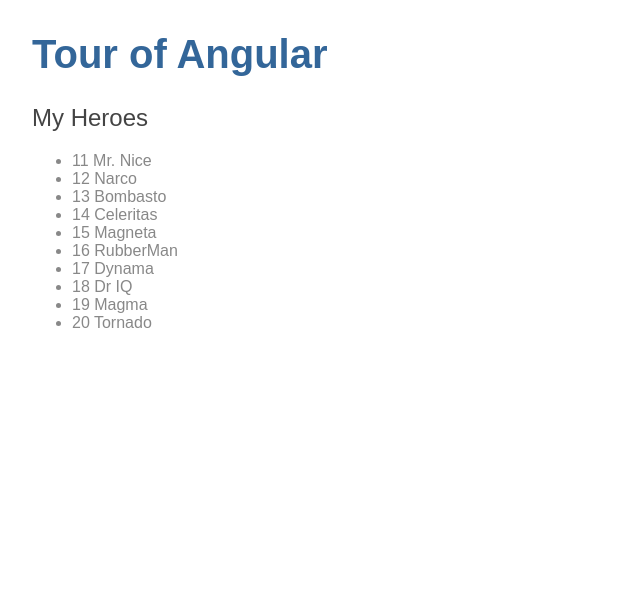
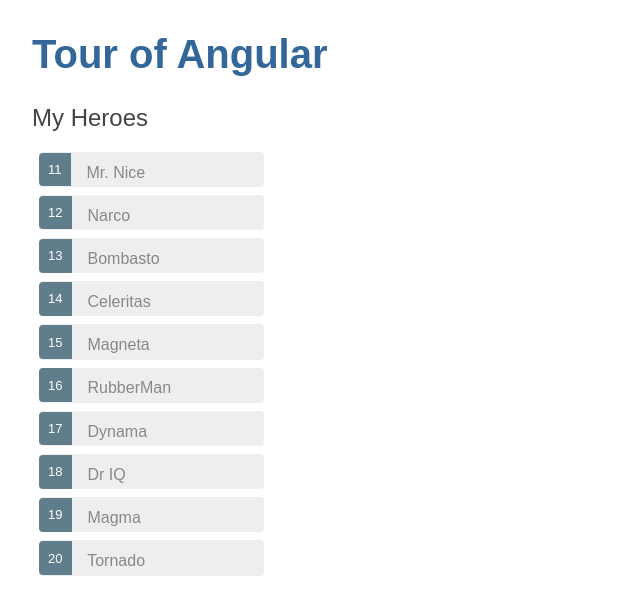
Before and after one commit to RajendrasinhParmar/Angular-tour, an Angular app: page / in a window 1280 px wide. Shown: the top 614 px of the page, without its empty margins (0-640 px from the left). Built offline with nearby package versions, Linux system fonts and the light colour scheme.

Commit message:
Add styles for list

```diff
--- a/src/app/heroes/heroes.component.html
+++ b/src/app/heroes/heroes.component.html
@@ -1,6 +1,20 @@
 <h2>My Heroes</h2>
 <ul class="heroes">
-  <li *ngFor="let hero of heroes">
+  <li *ngFor="let hero of heroes"
+    [class.selected]="hero === selectedHero"
+    (click)="onSelect(hero)">
     <span class="badge">{{hero.id}}</span> {{hero.name}}
   </li>
 </ul>
+
+<div *ngIf="selectedHero">
+
+  <h2>{{selectedHero.name | uppercase}} Details</h2>
+  <div><span>id: </span>{{selectedHero.id}}</div>
+  <div>
+    <label>name:
+      <input [(ngModel)]="selectedHero.name" placeholder="name">
+    </label>
+  </div>
+
+</div>
--- a/src/app/heroes/heroes.component.scss
+++ b/src/app/heroes/heroes.component.scss
@@ -0,0 +1,50 @@
+/* HeroesComponent's private CSS styles */
+
+.selected {
+  background-color: #cfd8dc !important;
+  color: white;
+}
+
+.heroes {
+  margin: 0 0 2em 0;
+  list-style-type: none;
+  padding: 0;
+  width: 15em;
+  li {
+    cursor: pointer;
+    position: relative;
+    left: 0;
+    background-color: #eee;
+    margin: 0.5em;
+    padding: 0.3em 0;
+    height: 1.6em;
+    border-radius: 4px;
+    &.selected:hover {
+      background-color: #bbd8dc !important;
+      color: white;
+    }
+    &:hover {
+      color: #607d8b;
+      background-color: #ddd;
+      left: 0.1em;
+    }
+  }
+  .text {
+    position: relative;
+    top: -3px;
+  }
+  .badge {
+    display: inline-block;
+    font-size: small;
+    color: white;
+    padding: 0.8em 0.7em 0 0.7em;
+    background-color: #607d8b;
+    line-height: 1em;
+    position: relative;
+    left: -1px;
+    top: -4px;
+    height: 1.8em;
+    margin-right: 0.8em;
+    border-radius: 4px 0 0 4px;
+  }
+}
--- a/src/app/heroes/heroes.component.ts
+++ b/src/app/heroes/heroes.component.ts
@@ -1,24 +1,21 @@
-import { Component, OnInit } from '@angular/core';
+import { Component, OnInit } from "@angular/core";
 import { Hero } from "../hero";
 import { HEROES } from "../mock-heroes";
 
 @Component({
-  selector: 'app-heroes',
-  templateUrl: './heroes.component.html',
-  styleUrls: ['./heroes.component.scss']
+  selector: "app-heroes",
+  templateUrl: "./heroes.component.html",
+  styleUrls: ["./heroes.component.scss"]
 })
 export class HeroesComponent implements OnInit {
+  heroes = HEROES;
+  selectedHero: Hero;
 
-  heroes = HEROES;
-
-  hero: Hero = {
-    id: 1,
-    name: 'Windstorm'
+  onSelect(hero: Hero): void {
+    this.selectedHero = hero;
   }
 
-  constructor() { }
+  constructor() {}
 
-  ngOnInit() {
-  }
-
+  ngOnInit() {}
 }
```
